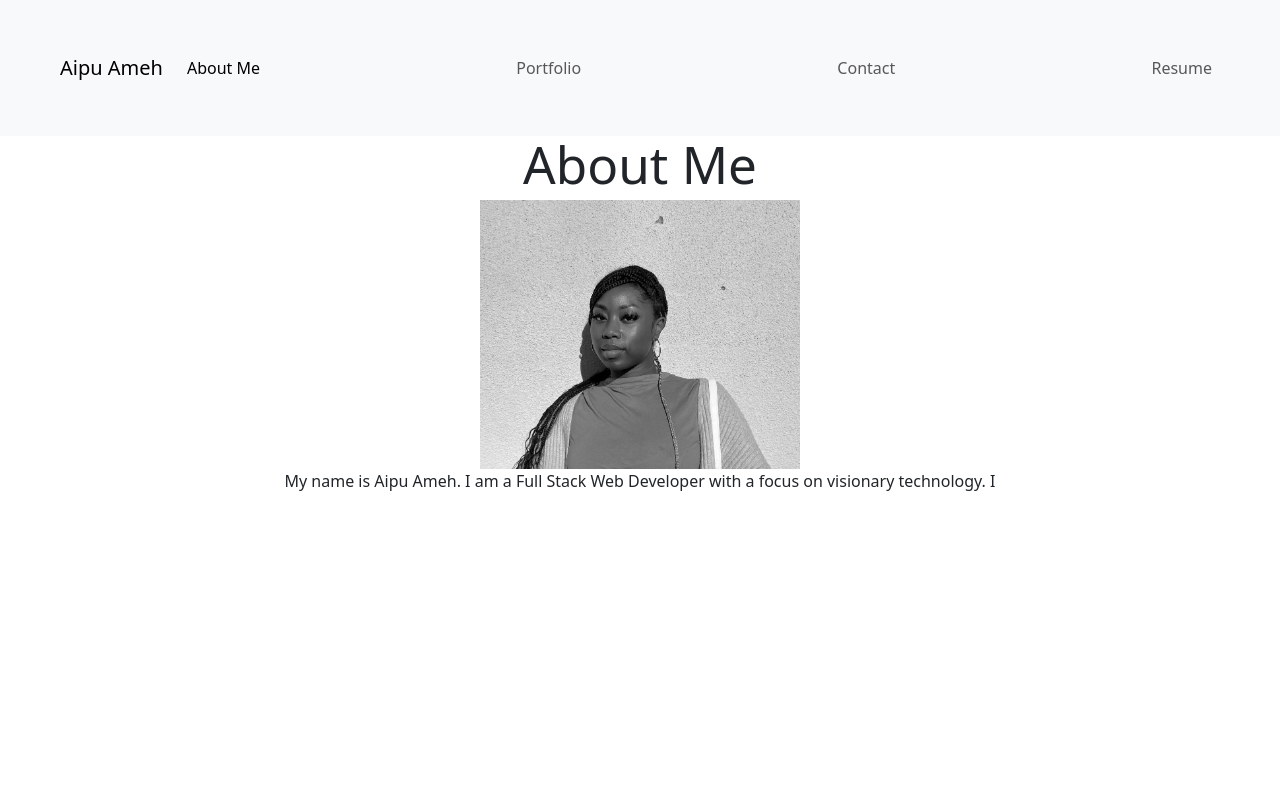
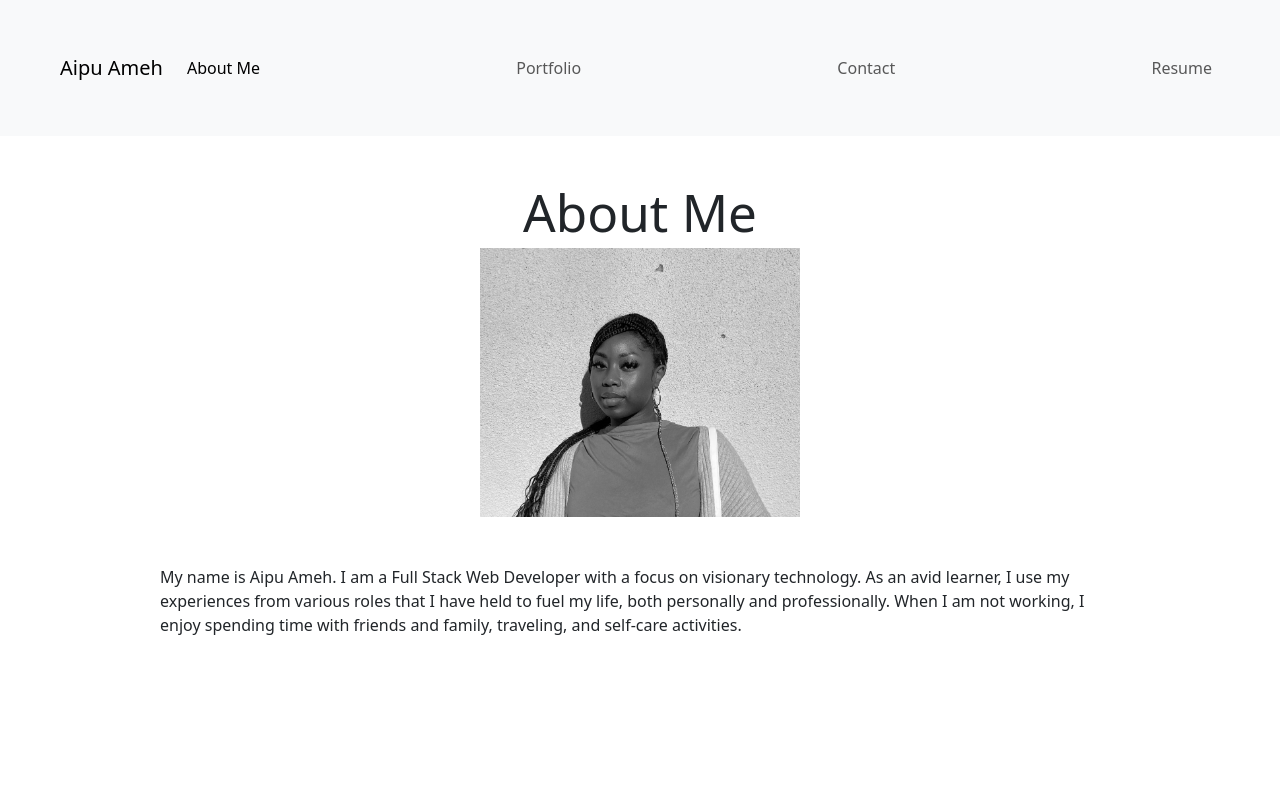
Before and after one commit to AipuAmeh/my-react-portfolio, a React (Vite) app: page / in a window 1280 px wide. Shown: the top 800 px of the page. Built offline with nearby package versions, Linux system fonts and the light colour scheme.

Commit message:
added about-me section

```diff
--- a/src/App.css
+++ b/src/App.css
@@ -1,6 +1,6 @@
 #root {
   max-width: 1280px;
-  margin: 0 auto;
+  margin: 0 0;
   padding: 0 auto;
   text-align: center;
 
--- a/src/index.css
+++ b/src/index.css
@@ -25,7 +25,6 @@ a:hover {
 
 body {
   margin: 0;
-  display: flex;
   place-items: center;
   min-width: 320px;
   min-height: 100vh;
--- a/src/pages/AboutMe.jsx
+++ b/src/pages/AboutMe.jsx
@@ -8,17 +8,20 @@ const styles = {
     },
     pageTitle: {
         paddingTop: "5em"
+    },
+    aboutMeText: {
+        margin: "3em 10em",
     }
 }
 
 export default function AboutMeCard() {
     return (
-        <div className="about-me-section" style={styles.content}>
+        <div className="about-me-section mt-5" style={styles.content}>
             <h1>About Me</h1>
 
             <img src="./src/assets/portfoliophoto.jpg" className="headshot" alt="headshot photo" style={styles.headshot}></img>
 
-            <p>My name is Aipu Ameh. I am a Full Stack Web Developer with a focus on visionary technology. I </p>
+            <p className="text-start" style={styles.aboutMeText}> My name is Aipu Ameh. I am a Full Stack Web Developer with a focus on visionary technology. As an avid learner, I use my experiences from various roles that I have held to fuel my life, both personally and professionally. When I am not working, I enjoy spending time with friends and family, traveling, and self-care activities.</p>
         </div>
     )
 }
```
